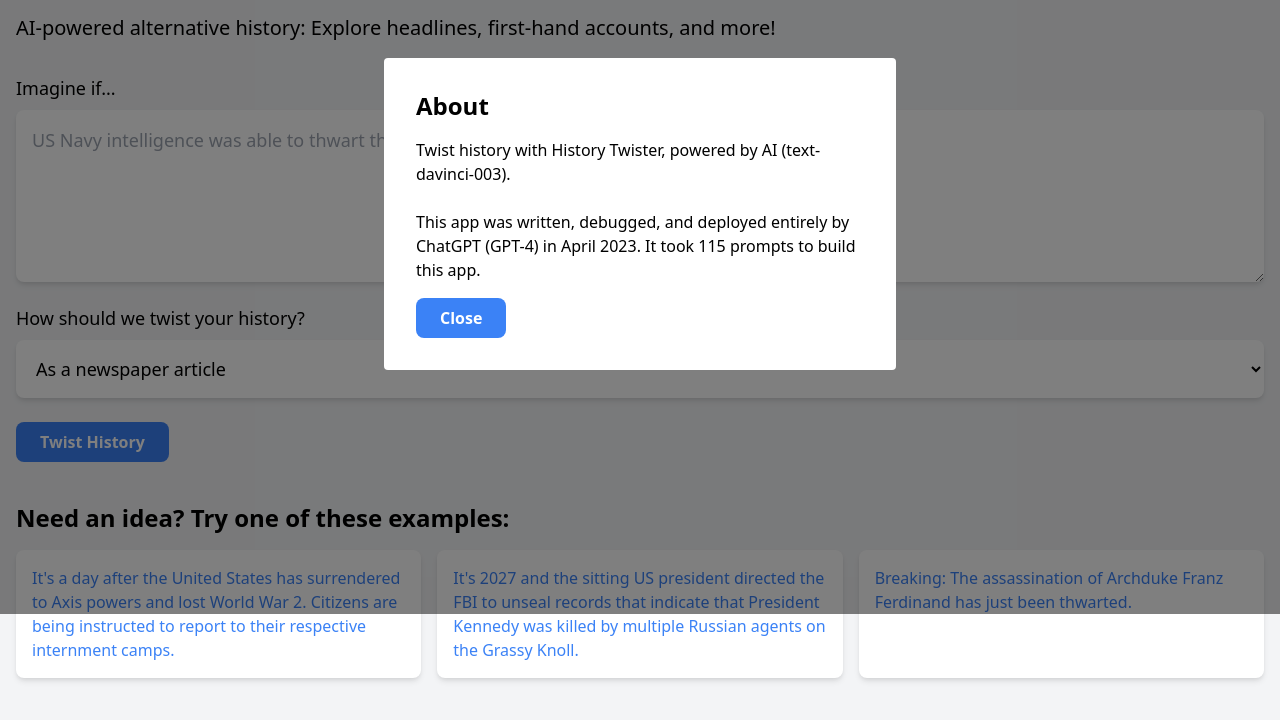
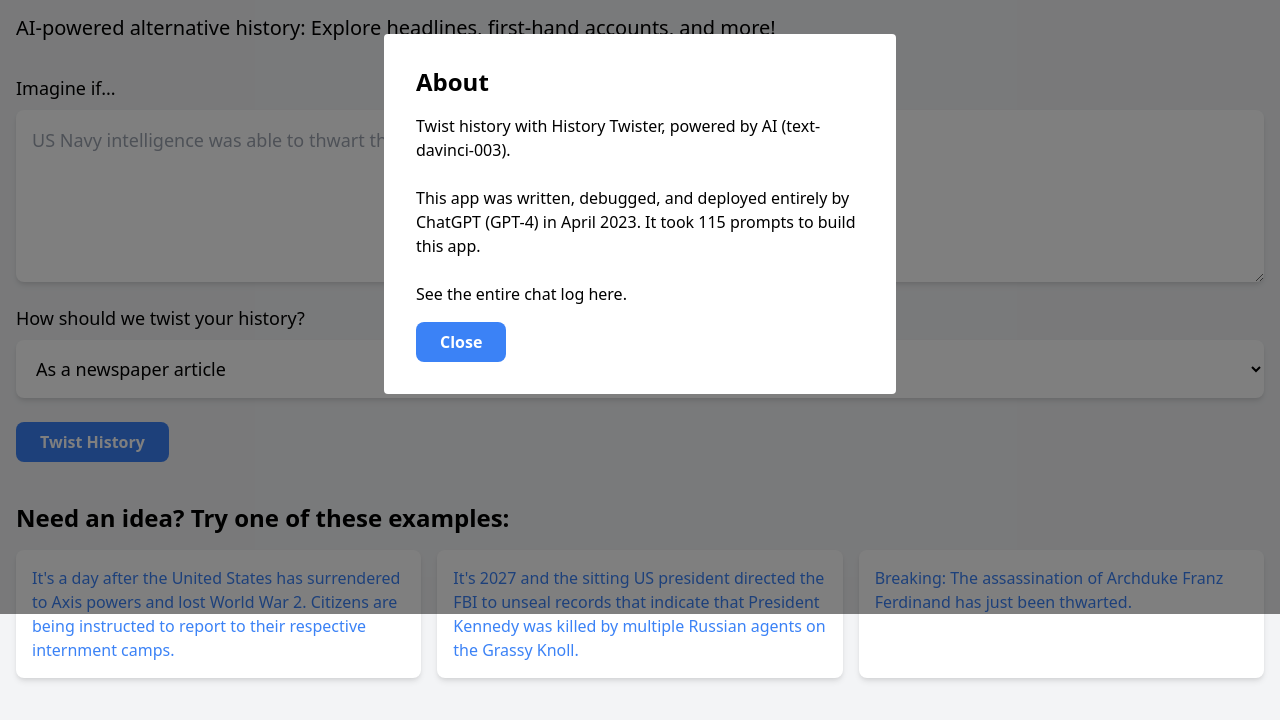
Before and after one commit to mattlebel/history-twister, a website: page public/index.html in a window 1280 px wide. Both pictures are taken after a click on the button "About". Shown: the part 186-906 px from the top of the page. Drawn offline with nearby package versions, Linux system fonts and the light colour scheme.

Commit message:
Add link to ShareGPT

```diff
--- a/public/index.html
+++ b/public/index.html
@@ -66,7 +66,8 @@
       <div class="bg-white p-8 w-full max-w-lg mx-auto rounded">
         <h2 class="text-2xl font-bold mb-4">About</h2>
         <p>Twist history with History Twister, powered by AI (text-davinci-003).</p><br>
-        <p>This app was written, debugged, and deployed entirely by ChatGPT (GPT-4) in April 2023. It took 115 prompts to build this app.</p>
+        <p>This app was written, debugged, and deployed entirely by ChatGPT (GPT-4) in April 2023. It took 115 prompts to build this app.</p><br>
+        <p>See the entire chat log <a href="https://sharegpt.com/c/kGJdryr" target="_blank">here</a>.</p>
         <button id="closeModal" class="mt-4 bg-blue-500 hover:bg-blue-600 text-white font-semibold py-2 px-6 rounded-lg">Close</button>
       </div>
     </div>
```
Also changed, not shown: public/results.html (+2 -1 lines).
